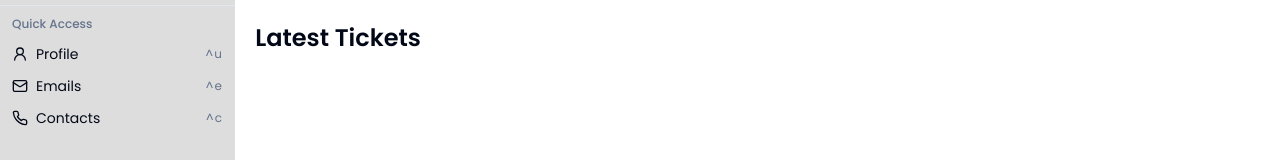
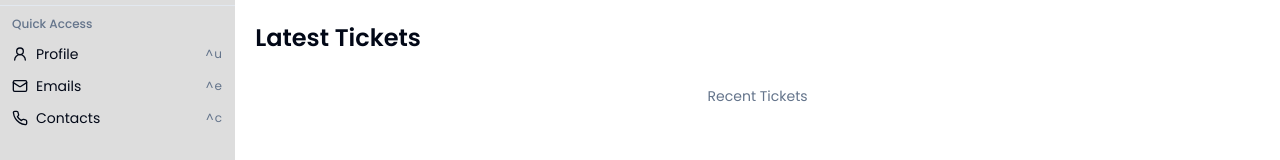
Before and after one commit to Nimira43/Tabularium, a Next.js app: page / in a window 1280 px wide. Shown: the part 260-420 px from the top of the page. Built offline with nearby package versions, Linux system fonts and the light colour scheme.

Commit message:
Starting to set up the table in TicketsTable

```diff
--- a/components/tickets/TicketsTable.tsx
+++ b/components/tickets/TicketsTable.tsx
@@ -1,4 +1,4 @@
-import { Table, TableBody, TableCell, TableHead, TableHeader, TableRow} from '@/components/ui/table'
+import { Table, TableBody, TableCell, TableHead, TableHeader, TableRow, TableCaption} from '@/components/ui/table'
 import Link from 'next/link'
 import tickets from '@/data/tickets'
 import { Ticket } from '@/types/tickets'
@@ -8,13 +8,15 @@ interface TicketsTablesProps {
   title?: string
 }
 
-
 const TicketsTable = ({limit, title}: TicketsTablesProps) => {
   return (
     <div className='mt-10'>
       <h3 className='text-2xl mb-4 font-semibold'>
         {title ? title : 'Tickets' }
       </h3>
+      <Table>
+        <TableCaption>Recent Tickets </TableCaption>
+      </Table>
     </div>
   )
 }
```
